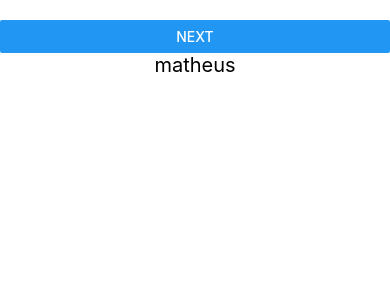
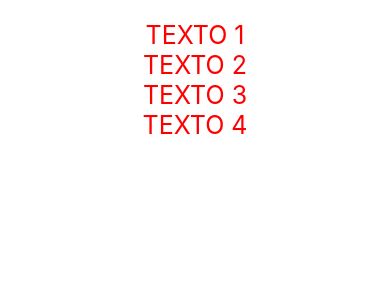
Before and after one commit to Demershow/React-Native-Course, a React Native app: screen / in a window 390 px wide. Shown: the top 300 px of the page. Built offline with nearby package versions, Linux system fonts and the light colour scheme.

Commit message:
Aula 15: Aplicando grupo de estilos

```diff
--- a/App.js
+++ b/App.js
@@ -1,38 +1,27 @@
 import React, {Component} from 'react';
-import { View, Text, Button } from 'react-native';
+import { View, Text, Button, StyleSheet } from 'react-native';
 
 
 export default class App extends Component{
-  constructor(props){
-    super(props)
-    this.state = {
-      nome: 'matheus'
-    };
-
-    this.entrar = this.entrar.bind(this)
-
-  }
-
-  entrar(nome) {
-    this.setState({
-      nome
-    })
-  }
-
   render(){
-
-    let nome = 'Demerson'
-
     return(
-      <View style={{marginTop: 20}}>
-        <Button
-          title='Next'
-          onPress={() => this.entrar('Julio')}
-        />
-        <Text style={{fontSize: 20, textAlign: 'center'}}>
-          {this.state.nome}
-        </Text>
+      <View style={styles.container}>
+        <Text style={styles.text}>TEXTO 1</Text>
+        <Text style={styles.text}>TEXTO 2</Text>
+        <Text style={styles.text}>TEXTO 3</Text>
+        <Text style={styles.text}>TEXTO 4</Text>
       </View>
     )
   }
 }
+
+const styles = StyleSheet.create({
+    container : {
+      marginTop: 20,
+    },
+    text: {
+      textAlign: 'center',
+      fontSize: 25,
+      color: 'red'
+    }
+})
```
